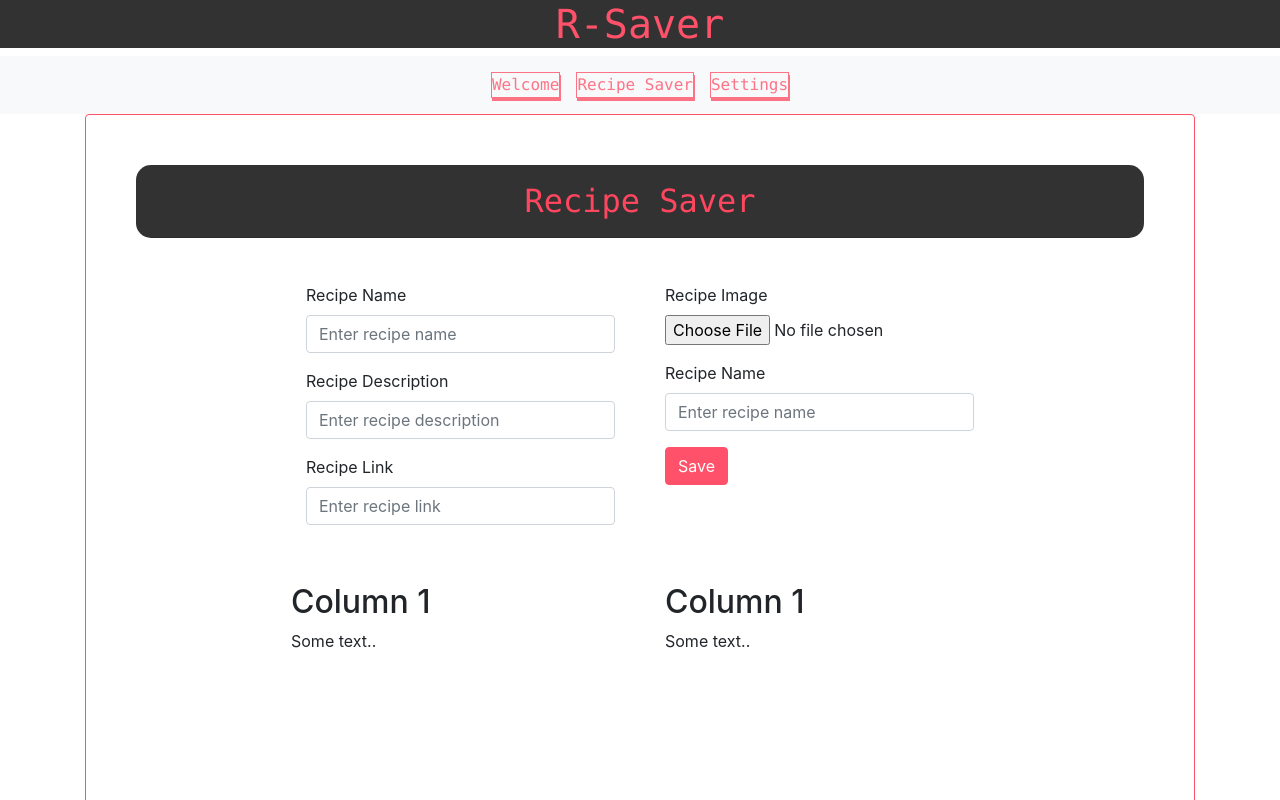
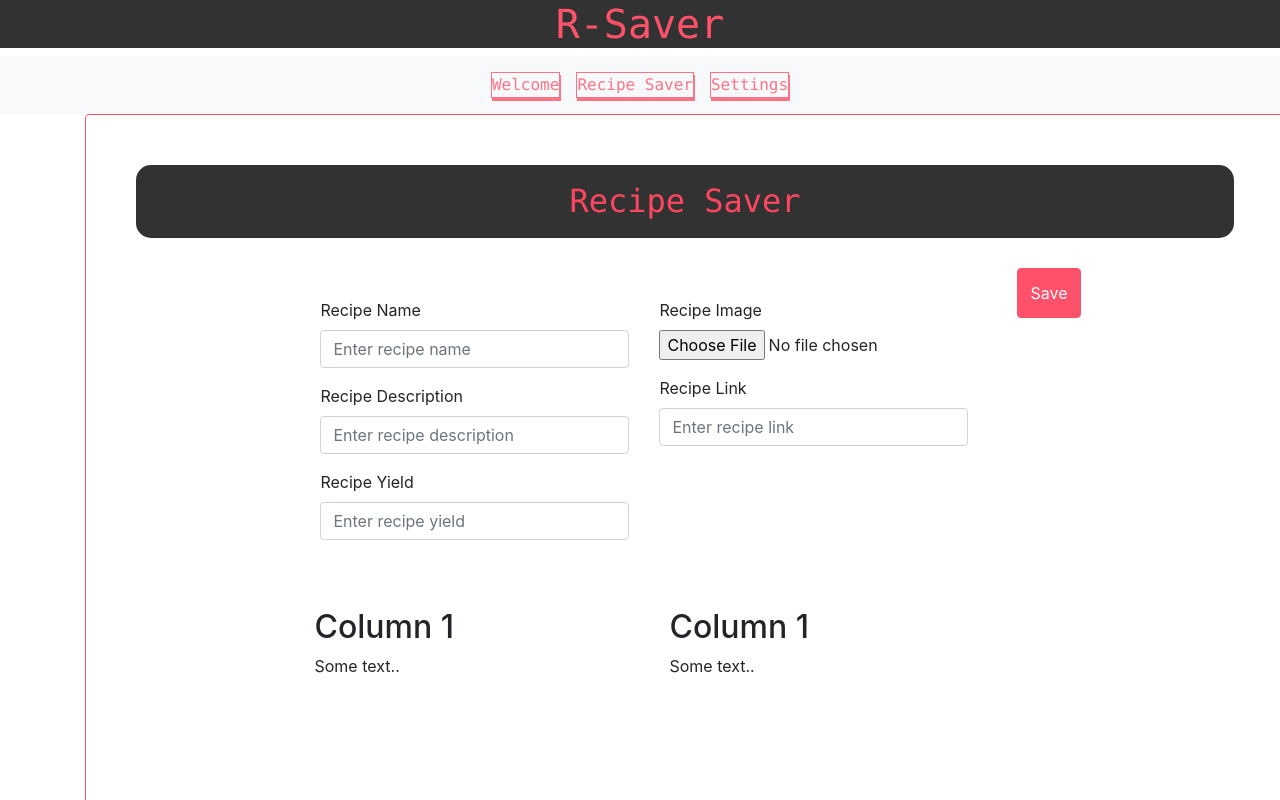
Before and after one commit to Sknoww/recipeSaver, a React (Create React App) app in the folder r-saver/: page /RecipeSaver in a window 1280 px wide. Shown: the top 800 px of the page. Built offline with nearby package versions, Linux system fonts and the light colour scheme.

Commit message:
Added redirects file

```diff
--- a/r-saver/src/components/Navbar.jsx
+++ b/r-saver/src/components/Navbar.jsx
@@ -1,4 +1,4 @@
-import React, { Component } from "react";
+import React from "react";
 
 // Css
 import "../css/navbar.css";
--- a/r-saver/src/components/bundles/containers/MainContainer.jsx
+++ b/r-saver/src/components/bundles/containers/MainContainer.jsx
@@ -8,16 +8,27 @@ import "../../../css/welcome.css";
 class MainContainer extends Component {
     render() {
         const { header, body } = this.props;
-        const test = {
+        const containerHeader = {
             fontFamily: "Lucida Console",
             borderRadius: "15px",
             color: "#FF465F",
             backgroundColor: "#323232",
         };
+
+        const container = {
+            display: "flex",
+            justifyConten: "center",
+            width: "75rem",
+            height: "75rem",
+        };
+
         return (
-            <div>
-                <Card border="primary">
-                    <Card.Header style={test} className="welcomeHeader">
+            <div style={container}>
+                <Card border="primary" style={container}>
+                    <Card.Header
+                        style={containerHeader}
+                        className="welcomeHeader"
+                    >
                         {header}
                     </Card.Header>
                     <Card.Body>
--- a/r-saver/src/components/bundles/recipeSaver/RecipeSaverBody.jsx
+++ b/r-saver/src/components/bundles/recipeSaver/RecipeSaverBody.jsx
@@ -1,5 +1,7 @@
 import React, { Component } from "react";
 import RecipeSaverBodyTop from "./RecipeSaverBodyTop";
+import { Button } from "react-bootstrap";
+
 //Css
 import "../../../css/RecipeSaver.css";
 
@@ -7,7 +9,9 @@ class RecipeSaverBody extends Component {
     state = {};
     render() {
         return (
-            <div>
+            <React.Fragment>
+                <div className="row">
+                    <div className="columnTop">
                         <div className="header">{<RecipeSaverBodyTop />}</div>
                         <div className="row">
                             <div className="column">
@@ -20,6 +24,13 @@ class RecipeSaverBody extends Component {
                             </div>
                         </div>
                     </div>
+                    <div className="columnSaveMenu">
+                        <Button className="saveButton" type="submit">
+                            Save
+                        </Button>
+                    </div>
+                </div>
+            </React.Fragment>
         );
     }
 }
--- a/r-saver/src/components/bundles/recipeSaver/RecipeSaverBodyTop.jsx
+++ b/r-saver/src/components/bundles/recipeSaver/RecipeSaverBodyTop.jsx
@@ -25,10 +25,10 @@ class RecipeSaverBodyTop extends Component {
                             />
                         </Form.Group>
                         <Form.Group>
-                            <Form.Label>Recipe Link</Form.Label>
+                            <Form.Label>Recipe Yield</Form.Label>
                             <Form.Control
-                                type="url"
-                                placeholder="Enter recipe link"
+                                type="number"
+                                placeholder="Enter recipe yield"
                             />
                         </Form.Group>
                     </Form>
@@ -39,15 +39,12 @@ class RecipeSaverBodyTop extends Component {
                         <Form.File id="recipeImage" />
                     </Form.Group>
                     <Form.Group>
-                        <Form.Label>Recipe Name</Form.Label>
+                        <Form.Label>Recipe Link</Form.Label>
                         <Form.Control
-                            type="text"
-                            placeholder="Enter recipe name"
+                            type="url"
+                            placeholder="Enter recipe link"
                         />
                     </Form.Group>
-                    <Button variant="primary" type="submit">
-                        Save
-                    </Button>
                 </div>
             </div>
         );
--- a/r-saver/src/css/RecipeSaver.css
+++ b/r-saver/src/css/RecipeSaver.css
@@ -8,7 +8,23 @@
 .columnBodyTop {
     float: left;
     width: 50%;
+    padding: 15px;
+    height: 300px; /* Should be removed. Only for demonstration */
+}
+
+.columnTop {
+    float: left;
+    width: 90%;
     padding: 25px;
+    height: 300px; /* Should be removed. Only for demonstration */
+}
+
+.columnSaveMenu {
+    display: flex;
+    justify-content: right;
+    float: right;
+    width: 10%;
+    padding: 10px;
     height: 300px; /* Should be removed. Only for demonstration */
 }
 
@@ -16,3 +32,7 @@
     display: flex;
     justify-content: center;
 }
+
+.saveButton {
+    height: 50px;
+}
```
Also changed, not shown: 14 other files (tests, documents, lock files or other folders). Lines whose indentation alone changed are shown as unchanged.
